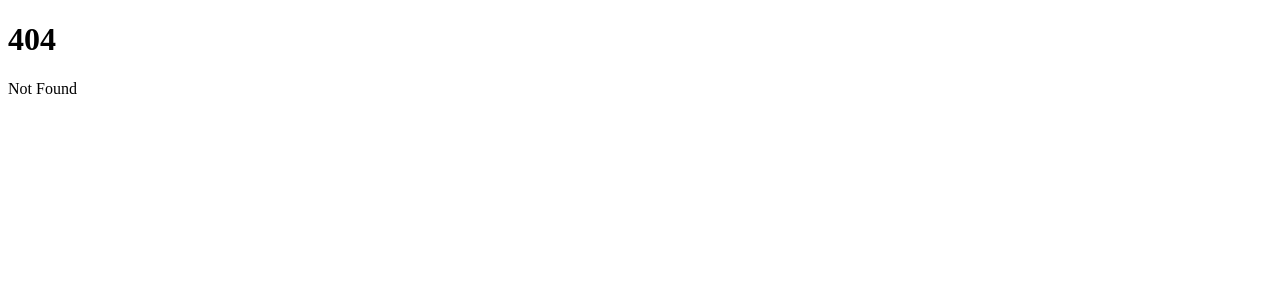
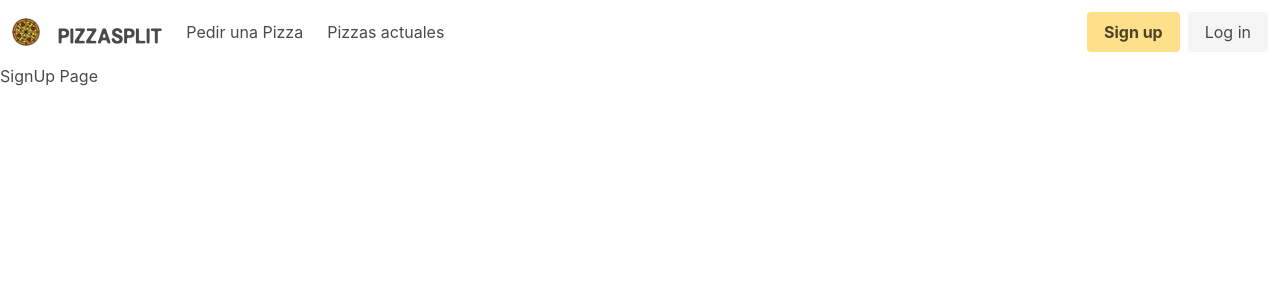
Before and after one commit to IIC3585-2023/svelte-grupo-11, a SvelteKit app: page /signup in a window 1280 px wide. Before the commit this address had no page. Shown: the top 300 px of the page. Built offline with nearby package versions, Linux system fonts and the light colour scheme.

Commit message:
Add first navbar implementation

```diff
--- a/src/app.html
+++ b/src/app.html
@@ -4,6 +4,7 @@
 		<meta charset="utf-8" />
 		<link rel="icon" href="%sveltekit.assets%/favicon.png" />
 		<meta name="viewport" content="width=device-width" />
+		<link rel="stylesheet" href="https://cdn.jsdelivr.net/npm/bulma@0.9.4/css/bulma.min.css">
 		%sveltekit.head%
 	</head>
 	<body data-sveltekit-preload-data="hover">
--- /dev/null
+++ b/src/lib/components/NavBar.svelte
@@ -0,0 +1,93 @@
+<script>
+    import PizzaIcon from '$lib/assets/pizza.png'
+
+    let burgerToggle = false
+
+    const toggleBurger = () => {
+        burgerToggle = !burgerToggle
+    }
+
+    $: menuActive = burgerToggle ? 'is-active' : '';
+</script>
+
+<nav class="navbar" aria-label="main navigation">
+    <div class="navbar-brand">
+        <a class="navbar-item" href="/">
+            <img src={PizzaIcon} alt='bulma_icon' width="28" height="28">
+        </a>
+        <a class="navbar-item" id='PizzaSplit' href="/">
+            PizzaSplit
+        </a>
+
+        <a href="#top" role="button" class="navbar-burger {menuActive}" aria-label="menu" aria-expanded="false" data-target="navbarBasicExample" on:click={toggleBurger}>
+            <span aria-hidden="true"></span>
+            <span aria-hidden="true"></span>
+            <span aria-hidden="true"></span>
+        </a>
+    </div>
+
+    <div id="navbarBasicExample" class="navbar-menu {menuActive}">
+        <div class="navbar-start">
+        <a href="buy_pizza" class="navbar-item">
+            Pedir una Pizza
+        </a>
+
+        <a href="current_pizzas" class="navbar-item">
+            Pizzas actuales
+        </a>
+
+        <!-- <div class="navbar-item has-dropdown is-hoverable">
+            <a class="navbar-link">
+            More
+            </a>
+
+            <div class="navbar-dropdown">
+            <a class="navbar-item">
+                About
+            </a>
+            <a class="navbar-item">
+                Jobs
+            </a>
+            <a class="navbar-item">
+                Contact
+            </a>
+            <hr class="navbar-divider">
+            <a class="navbar-item">
+                Report an issue
+            </a>
+            </div>
+        </div> -->
+        </div>
+
+        <div class="navbar-end">
+        <div class="navbar-item">
+            <div class="buttons">
+            <a href="signup" class="button is-warning">
+                <strong>Sign up</strong>
+            </a>
+            <a href="/login" class="button is-light">
+                Log in
+            </a>
+            </div>
+        </div>
+        </div>
+    </div>
+</nav>
+
+<style>
+    @font-face {
+        font-family: 'PizzaFont';
+        font-size: 'Normal';
+        font-weight: 400;
+        src: url('/fonts/CHEESEPIZZA.ttf') format('truetype')
+    }
+
+    #PizzaSplit {
+        font-family: 'PizzaFont';
+        font-size: xx-large;
+        padding-left: 6px;
+    }
+    #PizzaSplit:hover {
+        color: black;
+    }
+</style>
--- /dev/null
+++ b/src/routes/+layout.svelte
@@ -0,0 +1,7 @@
+<script>
+    import NavBar from "../lib/components/NavBar.svelte";
+</script>
+
+<NavBar/>
+
+<slot></slot>
--- a/src/routes/+page.svelte
+++ b/src/routes/+page.svelte
@@ -1,2 +1,8 @@
+<script>
+    import SampleComp from "../lib/components/SampleComp.svelte";
+</script>
+
 <h1>Welcome to SvelteKit</h1>
 <p>Visit <a href="https://kit.svelte.dev">kit.svelte.dev</a> to read the documentation</p>
+
+<SampleComp text={'test'}/>
--- /dev/null
+++ b/src/routes/buy_pizza/+page.svelte
@@ -0,0 +1 @@
+<h1>Buy pizza page</h1>
--- /dev/null
+++ b/src/routes/current_pizzas/+page.svelte
@@ -0,0 +1 @@
+<h1>current pizzas page</h1>
--- /dev/null
+++ b/src/routes/login/+page.svelte
@@ -0,0 +1 @@
+<h1>Login Page</h1>
--- /dev/null
+++ b/src/routes/signup/+page.svelte
@@ -0,0 +1 @@
+<h1>SignUp Page</h1>
```
Also changed, not shown: src/lib/components/SampleComp.svelte (added, +13 -0 lines), src/lib/assets/pizza.png (added), static/fonts/CHEESEPIZZA.ttf (added).
